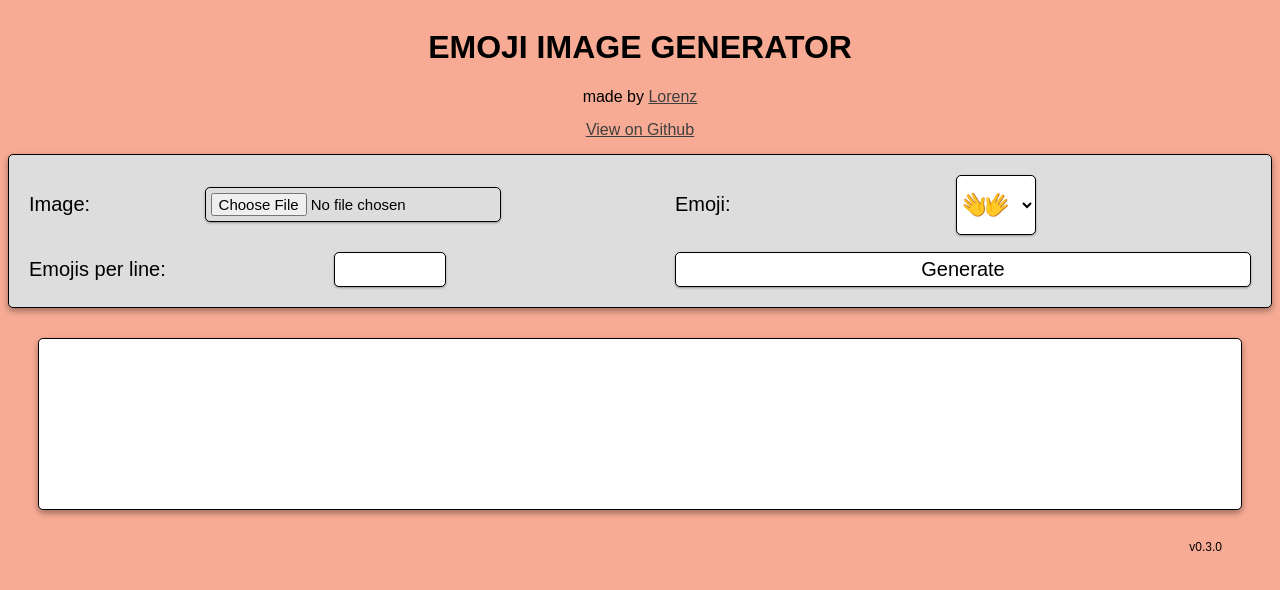
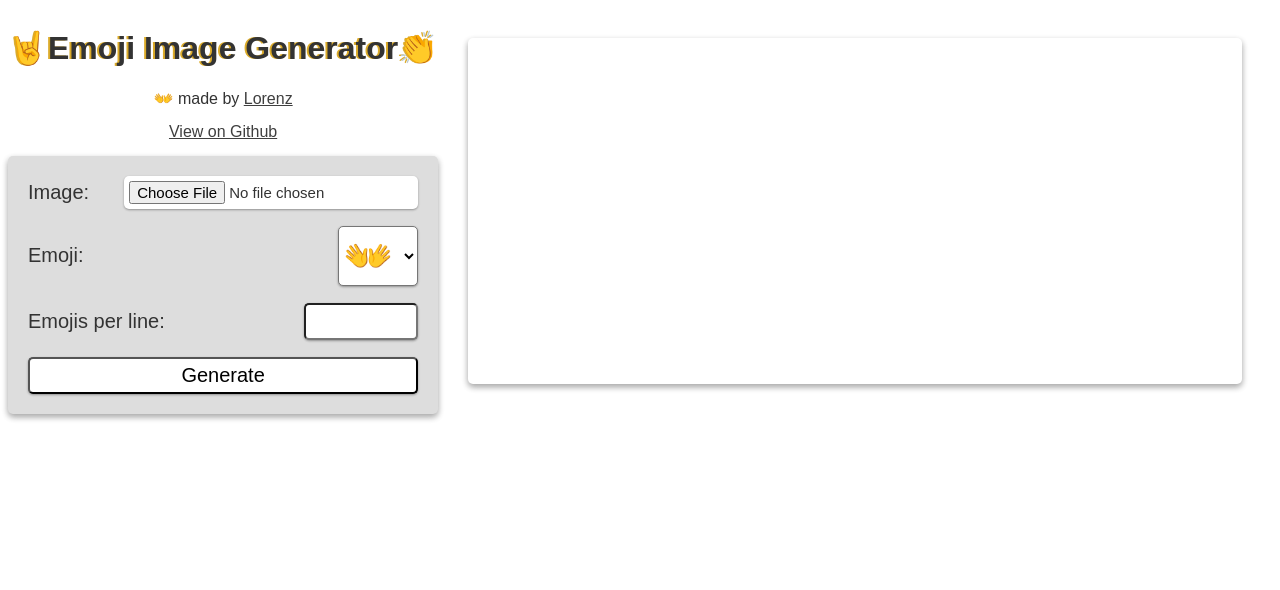
Before and after one commit to loweisz/emoji-img, a plain HTML site: page index.html in a window 1280 px wide. Drawn offline with Linux system fonts and the light colour scheme.

Commit message:
updated the stylings a bit

```diff
--- a/index.html
+++ b/index.html
@@ -13,8 +13,8 @@
 
   <meta charset="utf-8">
 
-  <title>FUN EMOJI IMAGE GENERATOR</title>
-  <meta name="description" content="The HTML5 Herald">
+  <title>🤘Fun Emoji Image Generator👏</title>
+  <meta name="description" content="Image Emoji Generator">
   <meta name="author" content="SitePoint">
 
   <link rel="stylesheet" href="styles.css">
@@ -22,19 +22,20 @@
 </head>
 
 <body>
+    <div class="content">
         <div>
             <header>
-            <h1>EMOJI IMAGE GENERATOR</h1>
-            <span>made by <a target="_blank" href="https://twitter.com/lorenzweisz">Lorenz</a></span>
+                <h1>🤘Emoji Image Generator👏</h1>
+                <span>👐 made by <a target="_blank" href="https://twitter.com/lorenzweisz">Lorenz</a></span>
                 <a target="_blank" href="https://github.com/lowe1111/emoji-img">View on Github</a>
             </header>
             <form class="control_panel">
                 <label>
-                Image:
+                    <span>Image:</span>
                     <input class="input_file" type="file"/>
                 </label>
                 <label>
-                Emoji:
+                    <span>Emoji:</span>
                     <select id="emojis" class="selector">
                         <option value="one">👐</option>
                         <option value="two">🙌</option>
@@ -50,15 +51,14 @@
 
                 </label>
                 <label>
-                Emojis per line:
+                    <span>Emojis per line:</span>
                     <input id="num" class="selector" type="number" max="1000" min="1" />
                 </label>
                 <button type="submit">Generate</button>
             </form>
         </div>
         <div class="img_wrapper"><canvas id="screen"></canvas></div>
-
-    <footer>v0.3.0</footer>
+    </div>
     <script src="script.js"></script>
 
 
--- a/styles.css
+++ b/styles.css
@@ -1,6 +1,7 @@
 body {
-  background-color: #f7ab94;
+  /*background-color: #f7ab94;*/
   font-family: sans-serif;
+  color: #333
 }
 
 button {
@@ -8,8 +9,13 @@ button {
   background-color: white;
   padding: 5px 30px;
   font-size: 20px;
-  border: 1px solid black;
   border-radius: 5px;
+  cursor: pointer;
+  transition: all 200ms ease-in-out;
+}
+
+button:hover {
+  box-shadow: 0 3px 6px rgba(0,0,0,0.16), 0 3px 6px rgba(0,0,0,0.23);
 }
 
 select {
@@ -17,25 +23,26 @@ select {
   height: 60px;
   background-color: white;
   font-size: 40px;
-  border: 1px solid black;
   border-radius: 5px;
   box-shadow: 0 1px 3px rgba(0,0,0,0.12), 0 1px 2px rgba(0,0,0,0.24);
 }
 
 label {
   font-size: 20px;
-  display: grid;
-  grid-template-columns: auto 1fr;
-  grid-gap: 10px;
+  display: flex;
   align-items: center;
-  justify-items: center;
+  justify-content: space-between;
+}
+
+label > span {
+  margin-right: 20px;
 }
 
 input {
   min-width: 100px;
   padding: 5px;
   font-size: 20px;
-  border: 1px solid black;
+  background: white;
   border-radius: 5px;
   box-shadow: 0 1px 3px rgba(0,0,0,0.12), 0 1px 2px rgba(0,0,0,0.24);
 }
@@ -48,8 +55,13 @@ header {
   display: flex;
   flex-direction: column;
   width: 100%;
-  justify-content: center;
+  justify-content: flex-start;
   align-items: center;
+
+}
+
+header > h1 {
+  text-shadow: -2px 0 0 #dbab2a;
 }
 
 a {
@@ -66,14 +78,16 @@ footer {
 .control_panel {
   box-shadow: 0 3px 6px rgba(0,0,0,0.16), 0 3px 6px rgba(0,0,0,0.23);
   padding: 20px;
-  border: 1px solid black;
+
   background: #ddd;
   border-radius: 5px;
   display: grid;
-  grid-template-columns: 1fr 1fr;
+  grid-template-columns: 1fr;
   grid-gap: 17px 70px;
   /* justify-items: center; */
   align-items: center;
+  right: 40px;
+  top: 40px;
 }
 
 @media (max-width: 850px) {
@@ -91,7 +105,8 @@ footer {
   margin: 30px;
   background-color: white;
   border-radius: 5px;
-  border: 1px solid black;
+  flex: 1;
+  min-height: 100%;
 }
 
 .input_file {
@@ -100,3 +115,7 @@ footer {
   align-items: center;
   justify-content: space-between;
 }
+
+.content {
+  display: flex;
+}
```
Lines whose indentation alone changed are shown as unchanged.
